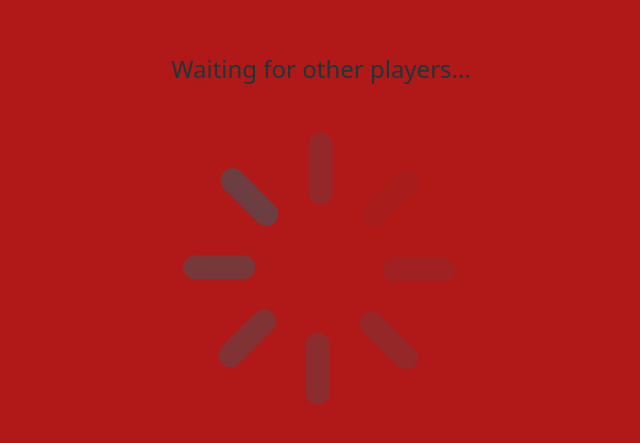
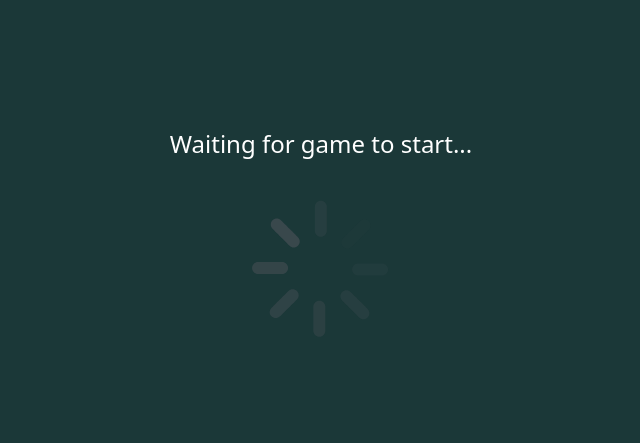
Before and after one commit to FelixRed17/BokQuiz, a React (Vite) app: page /lobby/1 in a window 1280 px wide. Shown: the part 165-608 px from the top of the page, without its empty margins (319-959 px from the left). Built offline with nearby package versions, Linux system fonts and the light colour scheme.

Commit message:
refactor: new player waiting screen

```diff
--- a/package.json
+++ b/package.json
@@ -12,6 +12,7 @@
   "dependencies": {
     "axios": "^1.12.2",
     "bootstrap": "^5.3.8",
+    "lottie-react": "^2.4.1",
     "react": "^19.1.1",
     "react-dom": "^19.1.1",
     "react-router-dom": "^7.9.3"
--- a/src/Pages/PlayerLobbyPage/PlayerLobbyPage.module.css
+++ b/src/Pages/PlayerLobbyPage/PlayerLobbyPage.module.css
@@ -10,10 +10,10 @@
 .lobby-message {
   font-size: 1.5rem;
   margin-bottom: 2rem;
-  color: #1B3838;
+  color: #ffffff;
 }
 
 .lottie-container {
-  width: 300px;
-  height: 300px;
+  width: 150px;
+  height: 150px;
 }
--- a/src/Pages/PlayerLobbyPage/PlayerLobbyPage.tsx
+++ b/src/Pages/PlayerLobbyPage/PlayerLobbyPage.tsx
@@ -12,8 +12,8 @@ export interface PlayerLobbyPageProps {
 }
 
 function PlayerLobbyPage({
-  message = "Waiting for other players...",
-  backgroundColor = "#b11919ff",
+  message = "Waiting for game to start...",
+  backgroundColor = "#1B3838",
   lottieUrl,
 }: PlayerLobbyPageProps) {
   const [remoteLottie, setRemoteLottie] = useState<LottieData | null>(null);
```
Also changed, not shown: 1 other file (tests, documents, lock files or other folders).
